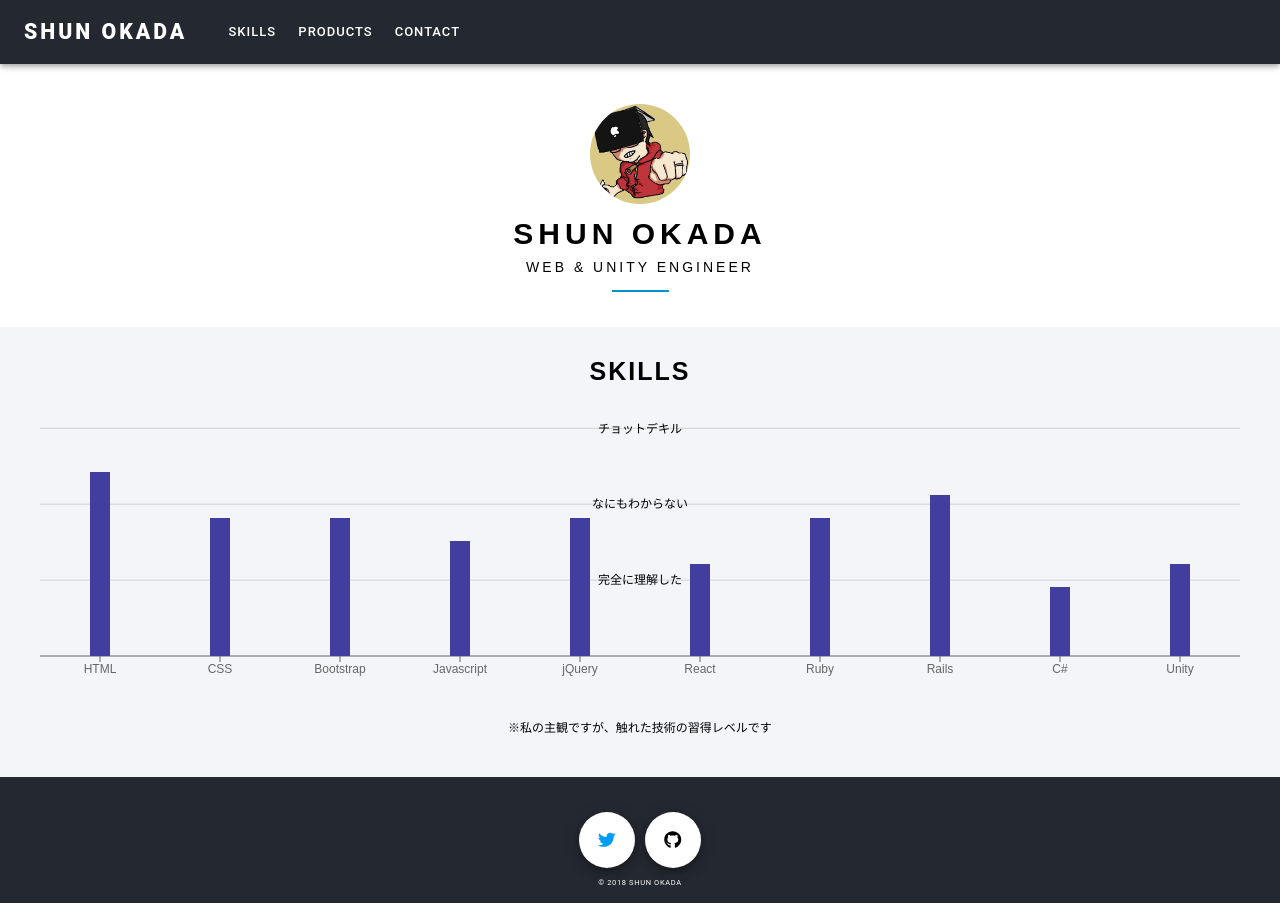
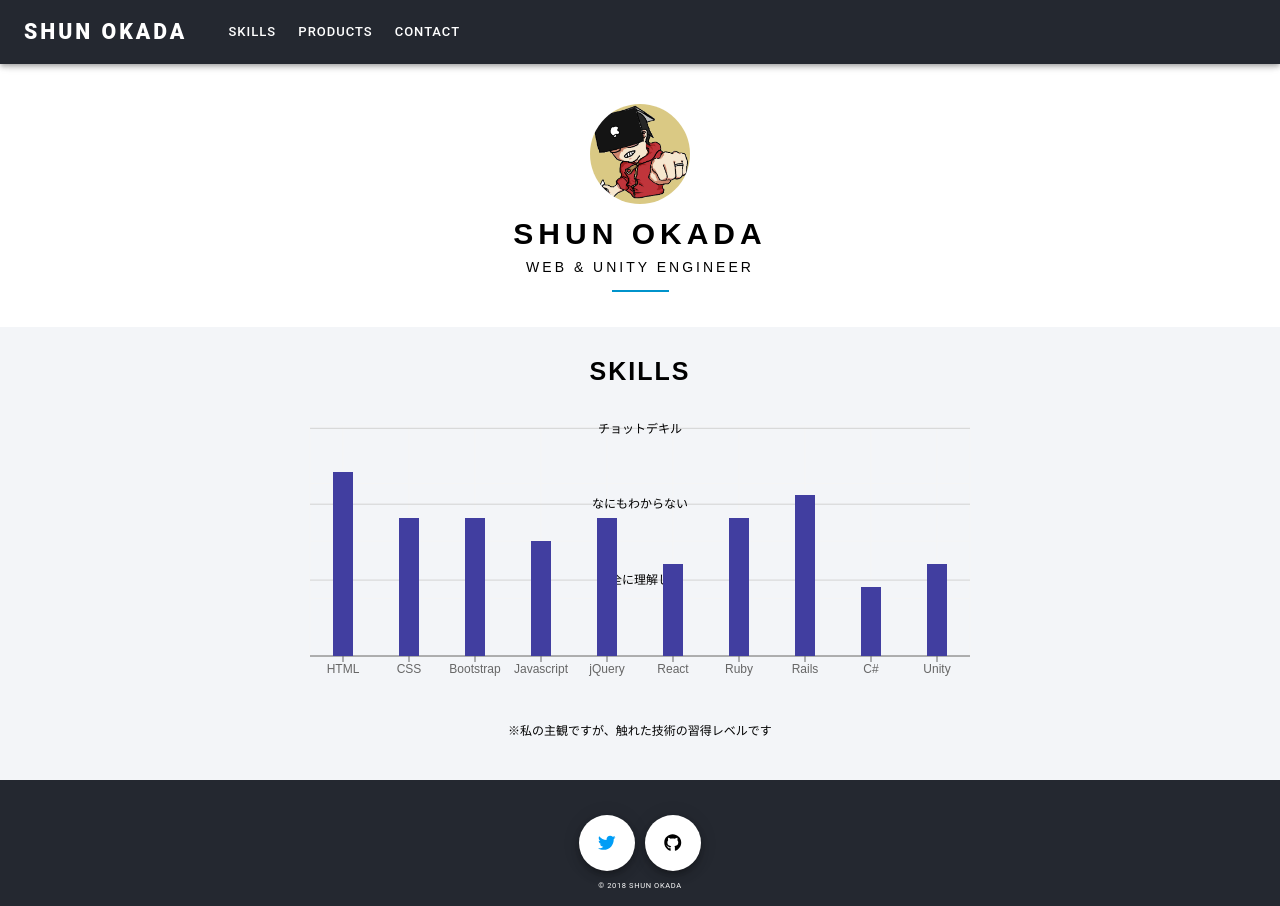
Before and after one commit to dashi296/portfolio_ver1, a React app: page /skills in a window 1280 px wide. Built offline with nearby package versions, Linux system fonts and the light colour scheme.

Commit message:
chartのmax-width指定

```diff
--- a/src/App.css
+++ b/src/App.css
@@ -133,14 +133,16 @@ a {
 
 .chart-container{
   width:100%;
+  max-width: 700px;
   height:300px;
+  display:inline-block;
+  text-align: center;
 }
 
 .skills-chart{
   width:100%;
   height:100%;
-  display:inline-block;
-  text-align: center;
+
 }
 
 .chip-list{
```
Also changed, not shown: 16 other files (tests, documents, lock files or other folders).
